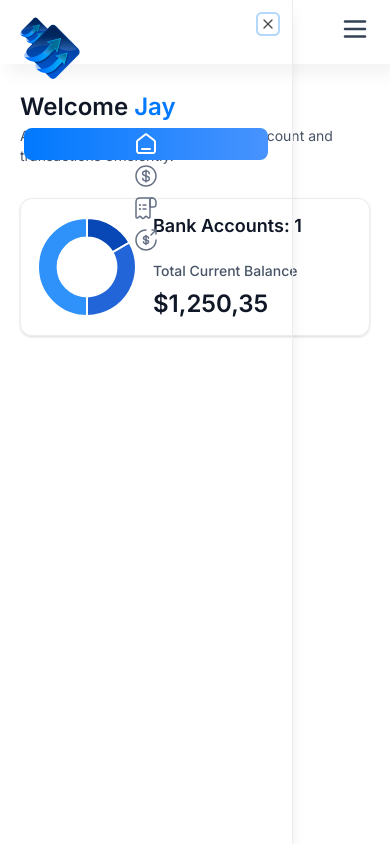
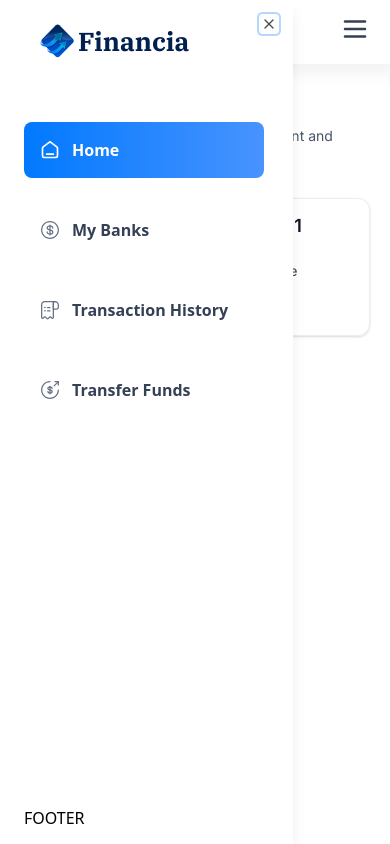
Before and after one commit to cald0145/Banking-App-V1, a Next.js app: page / in a window 390 px wide. Both pictures are taken after a click on the button 355 px from the left and 29 px from the top of the page. Built offline with nearby package versions, Linux system fonts and the light colour scheme.

Commit message:
Add completed left mobile sidebar

```diff
--- a/components/MobileNav.tsx
+++ b/components/MobileNav.tsx
@@ -1,7 +1,8 @@
-'use client'
+"use client";
 
 import {
   Sheet,
+  SheetClose,
   SheetContent,
   SheetDescription,
   SheetHeader,
@@ -28,47 +29,65 @@
             className="cursor-pointer"
           />
         </SheetTrigger>
-        <SheetContent side="left">
+        <SheetContent side="left" className="border-none bg-white">
           <Link
             href="/"
-            className="mb-12 cursor-pointer flex items-center gap-2"
+            className="cursor-pointer flex items-center gap-1 px-4"
           >
             <Image
               src="/icons/logo.svg"
               width={34}
               height={34}
               alt="Financia Logo"
-              className="size-[24px] max-xl:size-14"
             />
-            <h1 className="sidebar-logo">Financia</h1>
+            <h1 className="text-26 font-ibm-plex-serif font-bold text-black-1">
+              Financia
+            </h1>
           </Link>
-
+          <div className="mobilenav-sheet">
+            <SheetClose asChild>
+              <nav className="flex h-full flex-col gap-6 pt-16 text-white">
                 {sidebarLinks.map((item) => {
                   const isActive =
-              pathname === item.route || pathname.startsWith(`${item.route}/`);
+                    pathname === item.route ||
+                    pathname.startsWith(`${item.route}/`);
 
                   return (
+                    <SheetClose asChild key={item.route}>
                       <Link
                         href={item.route}
                         key={item.label}
-                className={cn("sidebar-link", { "bg-bank-gradient": isActive })}
+                        className={cn("mobilenav-sheet_close w-full", {
+                          "bg-bank-gradient": isActive,
+                        })}
                       >
-                <div className="relative size-6">
                           <Image
                             src={item.imgURL}
                             alt={item.label}
-                    fill
+                            width={20}
+                            height={20}
                             className={cn({
                               "brightness-[3] invert-0": isActive,
                             })}
                           />
-                </div>
-                <p className={cn("sidebar-label", { "!text-white": isActive })}>
+                        <p
+                          className={cn("text-16 font-semibold text-black-2", {
+                            "!text-white": isActive,
+                          })}
+                        >
                           {item.label}
                         </p>
                       </Link>
+                    </SheetClose>
                   );
                 })}
+
+                USER
+              </nav>
+            </SheetClose>
+
+            FOOTER
+          </div>
         </SheetContent>
       </Sheet>
     </section>
```
Lines whose indentation alone changed are shown as unchanged.
